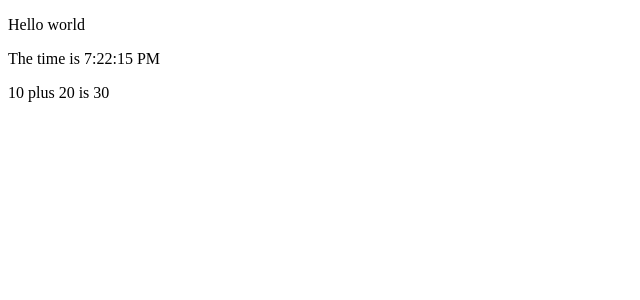
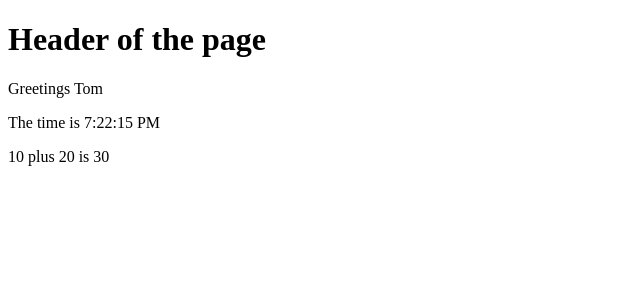
Before and after one commit to thomaslillo/fullstack-u-of-helsinki, a React (Create React App) app in the folder part1/: page / in a window 1280 px wide. Shown: the top 300 px of the page, without its empty margins (0-640 px from the left). Built offline with nearby package versions, Linux system fonts and the light colour scheme.

Commit message:
learning about components and props

```diff
--- a/part1/src/App.js
+++ b/part1/src/App.js
@@ -5,12 +5,50 @@ const App = () => {
   const now = new Date()
   const a = 10
   const b = 20
+  const username = 'Tom'
 
+  // you can embed components in other components
   return (
     <div>
-      <p>Hello world</p>
-      <p>The time is {now.toLocaleTimeString()}</p>
-      <p>{a} plus {b} is {a + b}</p>
+      {/*passing props not required even if func has them*/}
+      <Header />
+      <Hello username={username} />
+      <Time now={now} />
+      <Addition a={a} b={b} />
+    </div>
+  )
+}
+
+function Header() {
+  return (
+    <div>
+      <h1>Header of the page</h1>
+    </div>
+  )
+}
+
+function Time (props) {
+  return (
+    <div>
+      <p>The time is {props.now.toLocaleTimeString()}</p>
+    </div>
+  )
+}
+
+function Addition(props) {
+  return (
+    <div>
+      <p>{props.a} plus {props.b} is {props.a + props.b}</p>
+    </div>
+  )
+}
+
+// this can be used multiple times
+// props is used to data pass between components
+function Hello(props) {
+  return (
+    <div>
+      <p>Greetings {props.username}</p>
     </div>
   )
 }
```
